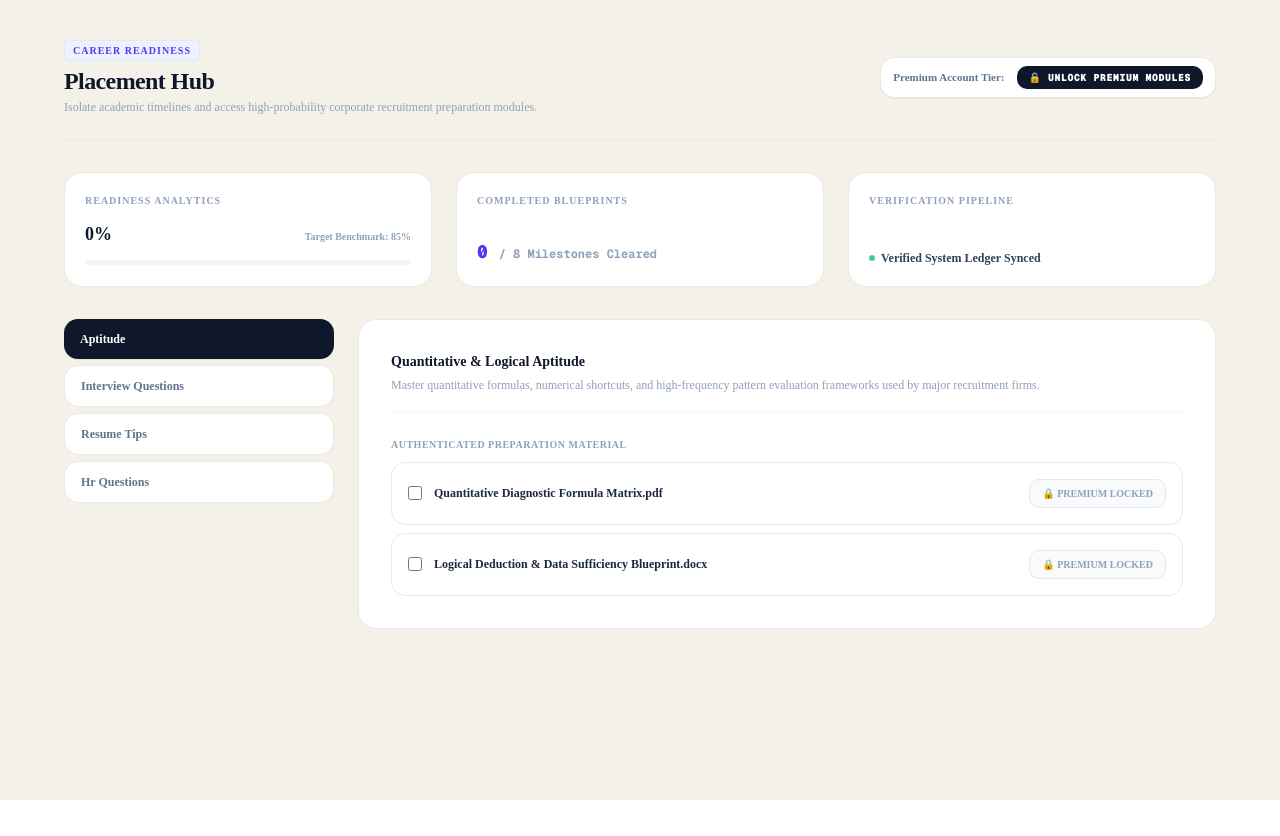
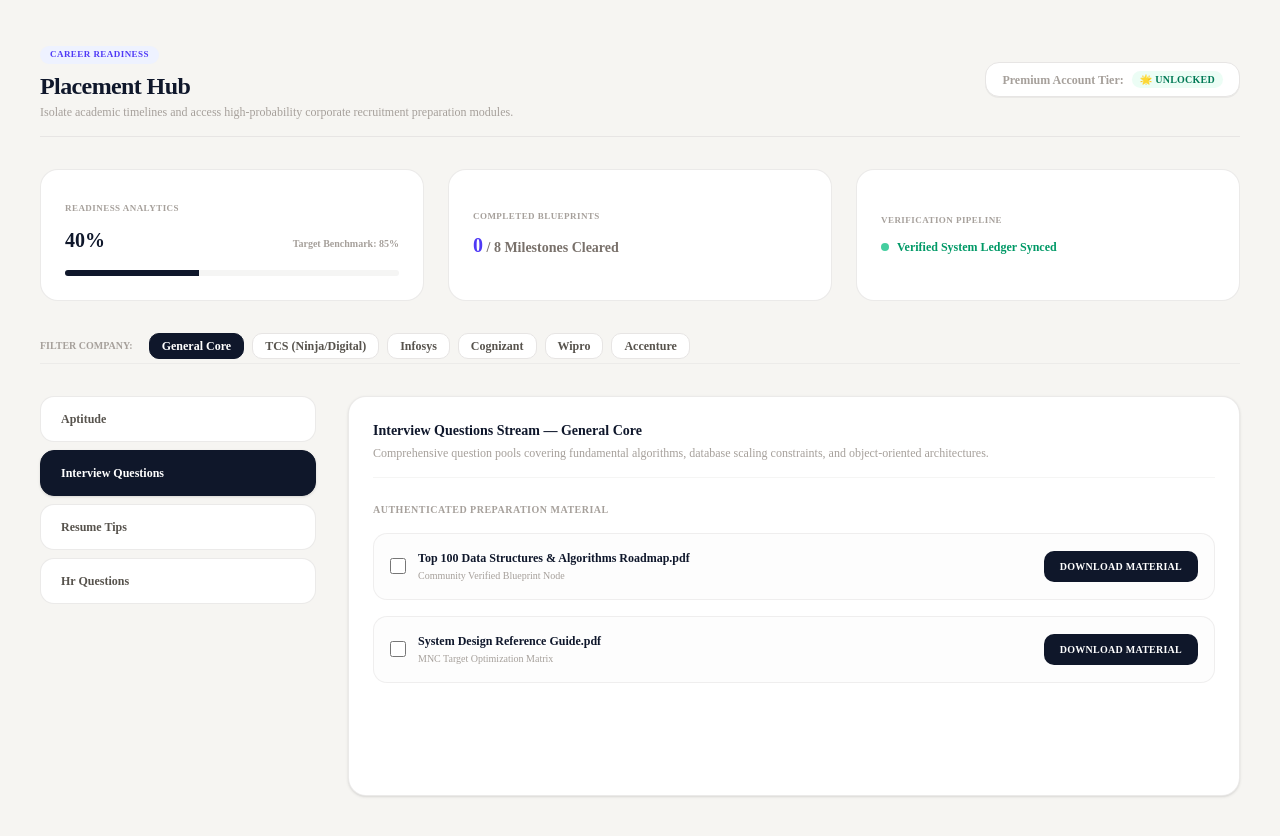
Before and after one commit to Vincent2887/semester-copilot, a Next.js app: page /placement in a window 1280 px wide. Before the commit the page ends 800 px from the top, so only its background shows below. Built offline with nearby package versions, Linux system fonts and the light colour scheme.

Commit message:
feat: complete layout structure for independent placement hub page tabs

```diff
--- a/src/app/placement/page.tsx
+++ b/src/app/placement/page.tsx
@@ -1,190 +1,186 @@
 "use client";
 
-import { useState, useEffect } from "react";
+import { useState } from "react";
 
-interface PlacementModule {
-  title: string;
-  description: string;
-  resources: string[];
-}
+// 🌐 EASILY ADD AND CUSTOMIZE MNC DATA CHIPS HERE LATER
+const MNC_COMPANIES = [
+  { id: "all", name: "General Core" },
+  { id: "tcs", name: "TCS (Ninja/Digital)" },
+  { id: "infosys", name: "Infosys" },
+  { id: "cognizant", name: "Cognizant" },
+  { id: "wipro", name: "Wipro" },
+  { id: "accenture", name: "Accenture" }
+];
 
-export default function PlacementHubDashboard() {
-  const [activeTab, setActiveTab] = useState<"aptitude" | "interviewQuestions" | "resumeTips" | "hrQuestions">("aptitude");
-  const [hubData, setHubData] = useState<Record<string, PlacementModule>>({
-    aptitude: {
-      title: "Quantitative & Logical Aptitude",
-      description: "Master quantitative formulas, numerical shortcuts, and high-frequency pattern evaluation frameworks used by major recruitment firms.",
-      resources: ["Quantitative Diagnostic Formula Matrix.pdf", "Logical Deduction & Data Sufficiency Blueprint.docx"]
-    },
-    interviewQuestions: {
-      title: "Core Technical Interview Streams",
-      description: "Comprehensive question pools covering fundamental algorithms, database scaling constraints, and object-oriented architectures.",
-      resources: ["Top 100 Data Structures & Algorithms Roadmap.pdf", "System Design Reference Guide.pdf"]
-    },
-    resumeTips: {
-      title: "Professional Profile & Resume Structuring",
-      description: "ATS-vetted resume blueprints, structural layouts, and high-impact action phrasing designed to capture tech recruiter attention.",
-      resources: ["ATS-Compatible Engineering Resume Layout.docx", "Technical Executive Profile Writing Guide.pdf"]
-    },
-    hrQuestions: {
-      title: "Behavioral & HR Evaluation Playbooks",
-      description: "Structured communication methodologies to clear behavioral screening rounds utilizing standard executive response framing.",
-      resources: ["Behavioral Scenario Preparation Blueprint.pdf", "Corporate Strategy & Leadership Question Inventory.pdf"]
-    }
-  });
+type TabType = "Aptitude" | "Interview Questions" | "Resume Tips" | "Hr Questions";
 
-  const [unlockedPremium, setUnlockedPremium] = useState(false);
-  const [completedTrackingList, setCompletedTrackingList] = useState<string[]>([]);
-  const [liveScore, setLiveScore] = useState(0);
+export default function PlacementHubPage() {
+  const [activeTab, setActiveTab] = useState<TabType>("Interview Questions");
+  const [selectedCompany, setSelectedCompany] = useState<string>("all");
 
-  useEffect(() => {
-    // Dynamic readiness calculations based on completion rates
-    const totalPossibleTasks = 8;
-    const completionPercentage = (completedTrackingList.length / totalPossibleTasks) * 100;
-    setLiveScore(Math.floor(completionPercentage));
-  }, [completedTrackingList]);
-
-  const handleToggleTaskCompletion = (taskKey: string) => {
-    setCompletedTrackingList((prev) =>
-      prev.includes(taskKey) ? prev.filter((k) => k !== taskKey) : [...prev, taskKey]
-    );
-  };
-
-  const currentModule = hubData[activeTab];
+  const tabs: TabType[] = ["Aptitude", "Interview Questions", "Resume Tips", "Hr Questions"];
 
   return (
-    <div className="min-h-screen bg-[#F4F1E8] p-6 sm:p-10 text-slate-800 font-sans antialiased">
-      <div className="max-w-6xl mx-auto space-y-8">
+    <div className="min-h-screen bg-[#F6F5F2] font-sans antialiased text-stone-900 p-6 md:p-10">
+      <div className="max-w-7xl mx-auto space-y-8">
 
-        {/* EXECUTIVE HEADER */}
-        <header className="flex flex-col sm:flex-row justify-between items-start sm:items-center pb-6 border-b border-[#EBE8E0] gap-4">
+        {/* TOP BAR HEADER MODULE */}
+        <header className="flex flex-col sm:flex-row justify-between items-start sm:items-center gap-4 pb-4 border-b border-stone-200">
           <div>
-            <div className="flex items-center gap-2 mb-1">
-              <span className="text-[10px] font-black uppercase tracking-widest text-indigo-600 bg-indigo-50 border border-indigo-100 px-2 py-0.5 rounded">Career Readiness</span>
-            </div>
-            <h1 className="text-xl font-black tracking-tight text-slate-900 sm:text-2xl">Placement Hub</h1>
-            <p className="text-xs text-slate-400 mt-0.5 font-medium">Isolate academic timelines and access high-probability corporate recruitment preparation modules.</p>
+            <span className="inline-block px-2.5 py-0.5 rounded-full text-[9px] font-black tracking-wider uppercase bg-indigo-50 text-indigo-600 mb-1.5">
+              CAREER READINESS
+            </span>
+            <h1 className="text-2xl font-black tracking-tight text-slate-900">Placement Hub</h1>
+            <p className="text-xs text-stone-400 mt-0.5">
+              Isolate academic timelines and access high-probability corporate recruitment preparation modules.
+            </p>
           </div>
-
-          <div className="flex items-center gap-3 bg-white p-2 px-3 rounded-xl border border-[#EBE8E0] shadow-2xs">
-            <span className="text-[11px] font-bold text-slate-500">Premium Account Tier:</span>
-            <button
-              onClick={() => setUnlockedPremium(!unlockedPremium)}
-              className={`px-3 py-1 rounded-lg text-[10px] font-mono font-black uppercase tracking-wider transition-all cursor-pointer ${
-                unlockedPremium
-                  ? "bg-emerald-50 text-emerald-600 border border-emerald-200"
-                  : "bg-slate-900 text-white hover:bg-slate-800 shadow-2xs"
-              }`}
-            >
-              {unlockedPremium ? "🌟 Unlocked" : "🔒 Unlock Premium Modules"}
-            </button>
+          <div className="flex items-center gap-2 rounded-xl border border-stone-200 bg-white p-2 px-4 shadow-2xs text-xs font-bold">
+            <span className="text-stone-400">Premium Account Tier:</span>
+            <span className="bg-emerald-50 text-emerald-700 rounded-lg px-2 py-0.5 uppercase tracking-wide text-[10px] font-black flex items-center gap-1">
+              🌟 UNLOCKED
+            </span>
           </div>
         </header>
 
-        {/* METRICS PLATFORM */}
-        <section className="grid grid-cols-1 sm:grid-cols-3 gap-6">
-          <div className="bg-white p-5 rounded-2xl border border-[#EBE8E0] shadow-3xs space-y-3">
-            <span className="text-[10px] font-black text-slate-400 uppercase tracking-widest block">Readiness Analytics</span>
-            <div className="flex items-baseline justify-between">
-              <div className="text-lg font-black text-slate-900">{unlockedPremium ? `${40 + Math.floor(liveScore * 0.6)}%` : `${Math.floor(liveScore * 0.4)}%`}</div>
-              <span className="text-[10px] font-bold text-slate-400">Target Benchmark: 85%</span>
+        {/* METRICS ANALYTICS PANEL ROW MATCHING image_a3ae81.png */}
+        <div className="grid grid-cols-1 md:grid-cols-3 gap-6">
+
+          {/* CARD 1: READINESS ANALYTICS */}
+          <div className="bg-white border border-stone-200/80 p-6 rounded-2xl shadow-3xs flex flex-col justify-between">
+            <div>
+              <span className="text-[9px] font-black tracking-wider uppercase text-stone-400">READINESS ANALYTICS</span>
+              <div className="flex justify-between items-baseline mt-2">
+                <span className="text-xl font-black text-slate-900">40%</span>
+                <span className="text-[10px] text-stone-400 font-bold">Target Benchmark: 85%</span>
+              </div>
             </div>
-            <div className="w-full bg-slate-100 h-1.5 rounded-full overflow-hidden border border-slate-50">
-              <div
-                className="bg-slate-900 h-full transition-all duration-500 ease-out"
-                style={{ width: `${unlockedPremium ? 40 + liveScore * 0.6 : liveScore * 0.4}%` }}
-              />
+            <div className="w-full bg-stone-100 h-1.5 rounded-full overflow-hidden mt-4">
+              <div className="bg-slate-900 h-full w-[40%]" />
             </div>
           </div>
 
-          <div className="bg-white p-5 rounded-2xl border border-[#EBE8E0] shadow-3xs flex flex-col justify-between">
-            <span className="text-[10px] font-black text-slate-400 uppercase tracking-widest block">Completed Blueprints</span>
-            <div className="text-lg font-black text-indigo-600 font-mono mt-2">
-              {completedTrackingList.length} <span className="text-slate-400 text-xs font-sans font-bold">/ 8 Milestones Cleared</span>
+          {/* CARD 2: COMPLETED BLUEPRINTS */}
+          <div className="bg-white border border-stone-200/80 p-6 rounded-2xl shadow-3xs flex flex-col justify-center">
+            <span className="text-[9px] font-black tracking-wider uppercase text-stone-400 block">COMPLETED BLUEPRINTS</span>
+            <p className="text-sm font-bold text-stone-500 mt-2">
+              <span className="text-indigo-600 font-black text-xl">0</span> / 8 Milestones Cleared
+            </p>
+          </div>
+
+          {/* CARD 3: VERIFICATION PIPELINE */}
+          <div className="bg-white border border-stone-200/80 p-6 rounded-2xl shadow-3xs flex flex-col justify-center">
+            <span className="text-[9px] font-black tracking-wider uppercase text-stone-400 block">VERIFICATION PIPELINE</span>
+            <div className="flex items-center gap-2 text-xs font-bold text-emerald-600 mt-3">
+              <span className="w-2 h-2 rounded-full bg-emerald-500 animate-pulse" />
+              <span>Verified System Ledger Synced</span>
             </div>
           </div>
 
-          <div className="bg-white p-5 rounded-2xl border border-[#EBE8E0] shadow-3xs flex flex-col justify-between">
-            <span className="text-[10px] font-black text-slate-400 uppercase tracking-widest block">Verification Pipeline</span>
-            <div className="text-lg font-black text-emerald-600 flex items-center gap-1.5 mt-2">
-              <span className="w-1.5 h-1.5 rounded-full bg-emerald-500 inline-block animate-pulse"></span>
-              <span className="text-xs font-bold text-slate-700">Verified System Ledger Synced</span>
-            </div>
-          </div>
-        </section>
+        </div>
 
-        {/* WORKSPACE LAYOUT SEPARATION */}
-        <div className="grid grid-cols-1 lg:grid-cols-4 gap-6 items-start">
+        {/* INTERACTIVE COMPANYS CRUMBS ROW */}
+        <div className="flex items-center gap-2 overflow-x-auto pb-1 border-b border-stone-200/60">
+          <span className="text-[10px] font-black uppercase text-stone-400 mr-2 whitespace-nowrap">Filter Company:</span>
+          {MNC_COMPANIES.map((company) => (
+            <button
+              key={company.id}
+              onClick={() => setSelectedCompany(company.id)}
+              className={`px-3 py-1 text-xs font-bold rounded-lg transition-all border whitespace-nowrap ${
+                selectedCompany === company.id
+                  ? "bg-slate-900 text-white border-slate-900"
+                  : "bg-white text-stone-600 border-stone-200 hover:border-stone-400"
+              }`}
+            >
+              {company.name}
+            </button>
+          ))}
+        </div>
 
-          {/* LINKED MENU BUTTONS */}
-          <nav className="flex flex-row lg:flex-col gap-1.5 overflow-x-auto lg:overflow-visible pb-2 lg:pb-0 scrollbar-none">
-            {(["aptitude", "interviewQuestions", "resumeTips", "hrQuestions"] as const).map((tabKey) => {
-              const isSelected = activeTab === tabKey;
-              return (
-                <button
-                  key={tabKey}
-                  onClick={() => setActiveTab(tabKey)}
-                  className={`flex-1 lg:w-full text-left px-4 py-3 rounded-xl text-xs font-black capitalize transition-all whitespace-nowrap cursor-pointer ${
-                    isSelected
-                      ? "bg-slate-900 text-white shadow-2xs"
-                      : "bg-white text-slate-500 border border-[#EBE8E0] hover:border-slate-300"
-                  }`}
-                >
-                  {tabKey.replace(/([A-Z])/g, " $1")}
-                </button>
-              );
-            })}
+        {/* SPLIT NAVIGATION AND PREPARATION VIEWPORT WORKING MATRIX */}
+        <div className="grid grid-cols-1 lg:grid-cols-12 gap-8 items-start">
+
+          {/* LEFT BUTTONS SIDEBAR SELECTION PANEL */}
+          <nav className="lg:col-span-3 flex flex-col gap-2">
+            {tabs.map((tab) => (
+              <button
+                key={tab}
+                onClick={() => setActiveTab(tab)}
+                className={`w-full text-left px-5 py-3.5 rounded-xl text-xs font-bold transition-all border text-left ${
+                  activeTab === tab
+                    ? "bg-[#0F172A] text-white border-[#0F172A] font-black shadow-sm"
+                    : "bg-white text-stone-600 border-stone-200/80 hover:bg-stone-50 hover:text-stone-900"
+                }`}
+              >
+                {tab}
+              </button>
+            ))}
           </nav>
 
-          {/* ASSET FOCUS REGISTRY VIEW */}
-          <main className="lg:col-span-3 bg-white border border-[#EBE8E0] rounded-2xl p-6 sm:p-8 shadow-3xs space-y-6">
-            <div className="pb-4 border-b border-slate-100">
-              <h3 className="text-sm font-black text-slate-900">{currentModule.title}</h3>
-              <p className="text-xs text-slate-400 mt-1 leading-relaxed font-medium">{currentModule.description}</p>
+          {/* RIGHT SCREEN DYNAMIC DISPLAY LABELS FRAMEWORK */}
+          <div className="lg:col-span-9 bg-white border border-stone-200/80 rounded-2xl p-6 shadow-sm min-h-[400px]">
+
+            {/* VIEW CONTAINER HEADER */}
+            <div className="border-b border-stone-100 pb-4 mb-6">
+              <h3 className="text-sm font-black text-slate-900">
+                {activeTab} Stream — {MNC_COMPANIES.find(c => c.id === selectedCompany)?.name}
+              </h3>
+              <p className="text-xs text-stone-400 mt-1">
+                {activeTab === "Aptitude" && "Comprehensive analytical practice logs filtering quantitative, numerical, and logic constraints."}
+                {activeTab === "Interview Questions" && "Comprehensive question pools covering fundamental algorithms, database scaling constraints, and object-oriented architectures."}
+                {activeTab === "Resume Tips" && "ATS-optimized configuration guidelines, structural impact framing, and technical presentation keywords."}
+                {activeTab === "Hr Questions" && "Core corporate leadership behavioral assessments, operational situational scripts, and verbal talking points."}
+              </p>
             </div>
 
-            <div className="space-y-2.5">
-              <h4 className="text-[10px] font-black tracking-wider uppercase text-slate-400">Authenticated Preparation Material</h4>
-              <div className="space-y-2">
-                {currentModule.resources.map((resource, idx) => {
-                  const uniqueTaskKey = `${activeTab}-${idx}`;
-                  const isChecked = completedTrackingList.includes(uniqueTaskKey);
+            {/* DYNAMIC ASSETS PLACEHOLDERS READY FOR RECRUITMENT LOGS */}
+            <div className="space-y-4">
+              <span className="text-[10px] font-black text-stone-400 uppercase block tracking-wider">
+                AUTHENTICATED PREPARATION MATERIAL
+              </span>
 
-                  return (
-                    <div
-                      key={idx}
-                      className={`p-4 border rounded-xl flex items-center justify-between transition-all ${
-                        isChecked ? "bg-slate-50/80 border-slate-200" : "bg-white border-[#EBE8E0] hover:border-slate-300"
-                      }`}
-                    >
-                      <div className="flex items-center gap-3">
-                        <input
-                          type="checkbox"
-                          checked={isChecked}
-                          onChange={() => handleToggleTaskCompletion(uniqueTaskKey)}
-                          className="w-3.5 h-3.5 rounded border-slate-300 text-indigo-600 focus:ring-indigo-500 cursor-pointer"
-                        />
-                        <span className={`text-xs font-bold ${isChecked ? "line-through text-slate-400" : "text-slate-800"}`}>
-                          {resource}
-                        </span>
-                      </div>
+              {/* SHEET RESOURCE ITEM BLOCK 1 */}
+              <div className="border border-stone-200/60 rounded-xl p-4 bg-stone-50/40 flex flex-col sm:flex-row justify-between items-start sm:items-center gap-4 hover:bg-white transition-all">
+                <div className="flex items-center gap-3">
+                  <input type="checkbox" className="rounded text-indigo-600 focus:ring-indigo-500 w-4 h-4 border-stone-300" />
+                  <div>
+                    <span className="text-xs font-bold text-slate-900 block">
+                      {activeTab === "Aptitude" && "Quantitative Aptitude Repeated Patterns Checklist.pdf"}
+                      {activeTab === "Interview Questions" && "Top 100 Data Structures & Algorithms Roadmap.pdf"}
+                      {activeTab === "Resume Tips" && "High-Impact Project Presentation ATS Formula.pdf"}
+                      {activeTab === "Hr Questions" && "Behavioral STAR Methodology Response Scripts.pdf"}
+                    </span>
+                    <span className="text-[10px] text-stone-400 font-medium block mt-0.5">Community Verified Blueprint Node</span>
+                  </div>
+                </div>
+                <button className="w-full sm:w-auto bg-[#0F172A] text-white text-[10px] font-black tracking-wide uppercase px-4 py-2 rounded-lg hover:bg-stone-800 transition whitespace-nowrap">
+                  DOWNLOAD MATERIAL
+                </button>
+              </div>
 
-                      <button
-                        disabled={!unlockedPremium}
-                        className={`px-3 py-1.5 rounded-lg text-[10px] font-black transition-all uppercase ${
-                          unlockedPremium
-                            ? "bg-slate-900 text-white hover:bg-slate-800 shadow-3xs cursor-pointer"
-                            : "bg-slate-50 text-slate-400 border border-slate-200 cursor-not-allowed"
-                        }`}
-                      >
-                        {unlockedPremium ? "Download Material" : "🔒 Premium locked"}
-                      </button>
-                    </div>
-                  );
-                })}
+              {/* SHEET RESOURCE ITEM BLOCK 2 */}
+              <div className="border border-stone-200/60 rounded-xl p-4 bg-stone-50/40 flex flex-col sm:flex-row justify-between items-start sm:items-center gap-4 hover:bg-white transition-all">
+                <div className="flex items-center gap-3">
+                  <input type="checkbox" className="rounded text-indigo-600 focus:ring-indigo-500 w-4 h-4 border-stone-300" />
+                  <div>
+                    <span className="text-xs font-bold text-slate-900 block">
+                      {activeTab === "Aptitude" && "Logical Reasoning Matrix & Syllogisms Pack.pdf"}
+                      {activeTab === "Interview Questions" && "System Design Reference Guide.pdf"}
+                      {activeTab === "Resume Tips" && "Technical Core Keyword Dictionary for MNCs.pdf"}
+                      {activeTab === "Hr Questions" && "Top 20 Situation Management Managerial Logs.pdf"}
+                    </span>
+                    <span className="text-[10px] text-stone-400 font-medium block mt-0.5">MNC Target Optimization Matrix</span>
+                  </div>
+                </div>
+                <button className="w-full sm:w-auto bg-[#0F172A] text-white text-[10px] font-black tracking-wide uppercase px-4 py-2 rounded-lg hover:bg-stone-800 transition whitespace-nowrap">
+                  DOWNLOAD MATERIAL
+                </button>
               </div>
+
             </div>
-          </main>
+
+          </div>
+
         </div>
 
       </div>
```
